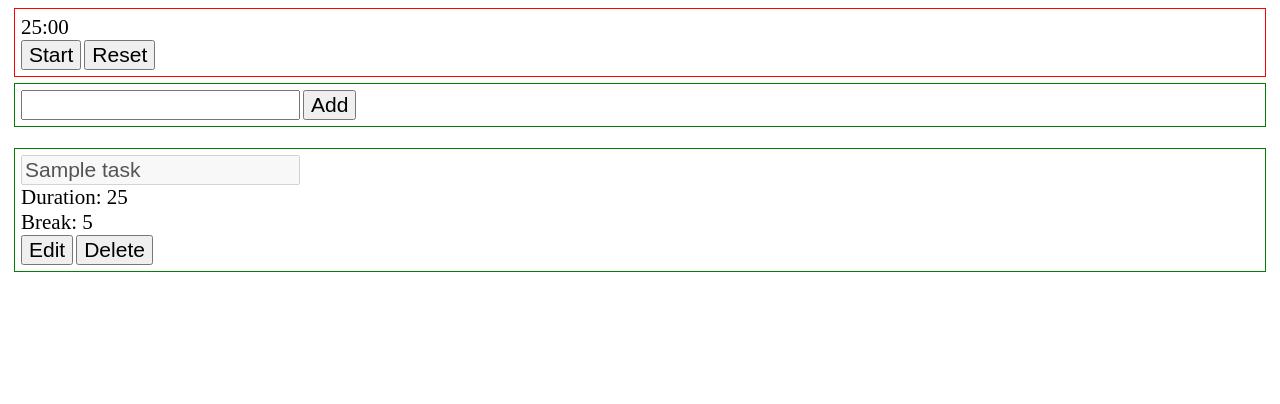
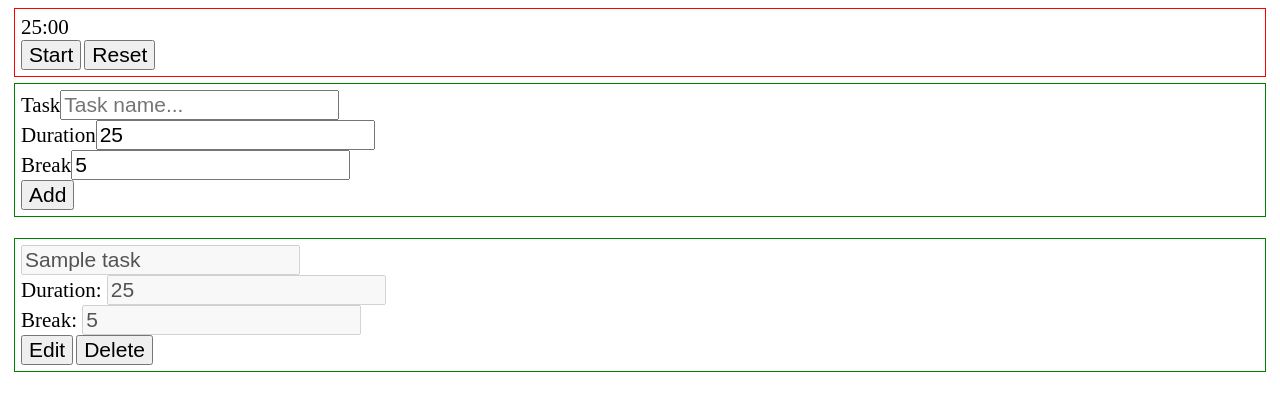
Before and after one commit to jayson-nacional/pomoticker, a React (Vite) app in the folder ui/: page / in a window 1280 px wide. Shown: the top 404 px of the page. Built offline with nearby package versions, Linux system fonts and the light colour scheme.

Commit message:
added edit functionality for todo item

```diff
--- a/ui/src/Pomoticker.jsx
+++ b/ui/src/Pomoticker.jsx
@@ -20,15 +20,20 @@ export default function Pomoticker() {
 		setTodos([...todos, {
 			id: ++currentId,
 			name: todo.name,
-			duration: 25,
-			break: 5
+			duration: todo.taskDuration,
+			breakDuration: todo.breakDuration
 		}]);
 	}
 
 	function handleUpdate(todo) {
 		const updatedTodos = todos.map(item => {
 			if (item.id === todo.id)
-				return { ...item, name: todo.name };
+				return {
+					...item,
+					name: todo.name,
+					duration: todo.taskDuration,
+					breakDuration: todo.breakDuration
+				};
 
 			return item;
 		});
--- a/ui/src/TodoInput.jsx
+++ b/ui/src/TodoInput.jsx
@@ -2,6 +2,8 @@ import { useState } from "react";
 
 export default function TodoInput({ onAdd }) {
 	const [todoName, setTodoName] = useState('');
+	const [taskDuration, setTaskDuration] = useState(25);
+	const [breakDuration, setBreakDuration] = useState(5);
 
 	function handleAdd() {
 		if (!todoName) {
@@ -10,24 +12,56 @@ export default function TodoInput({ onAdd }) {
 		}
 
 		onAdd({
-			name: todoName
+			name: todoName,
+			taskDuration: taskDuration,
+			breakDuration: breakDuration
 		});
 
 		setTodoName('');
+		setTaskDuration(null);
+		setBreakDuration(null);
 	}
 
 	function handleTodoNameChange(value) {
 		setTodoName(value);
 	}
 
+	function handleTaskDurationChange(value) {
+		setTaskDuration(value);
+	}
+
+	function handleBreakDurationChange(value) {
+		setBreakDuration(value);
+	}
+
 	return (
 		<>
 			<div className="todo-input">
-				<input
-					type="text"
-					value={todoName}
-					onChange={(e) => handleTodoNameChange(e.target.value)}
-				/>
+				<div>
+					<label>Task</label>
+					<input
+						type="text"
+						placeholder="Task name..."
+						value={todoName}
+						onChange={(e) => handleTodoNameChange(e.target.value)}
+					/>
+				</div>
+				<div>
+					<label>Duration</label>
+					<input
+						type="number"
+						value={taskDuration}
+						onChange={(e) => handleTaskDurationChange(e.target.value)}
+					/>
+				</div>
+				<div>
+					<label>Break</label>
+					<input
+						type="number"
+						value={breakDuration}
+						onChange={(e) => handleBreakDurationChange(e.target.value)}
+					/>
+				</div>
 				<button onClick={handleAdd}>Add</button>
 			</div>
 		</>
--- a/ui/src/TodoItem.jsx
+++ b/ui/src/TodoItem.jsx
@@ -9,17 +9,29 @@ export default function TodoItem({
 	onUpdate
 }) {
 	const [taskName, setTaskName] = useState(name);
+	const [taskDuration, setTaskDuration] = useState(duration);
+	const [taskBreakDuration, setTaskBreakDuration] = useState(breakDuration);
 	const [isEditable, setIsEditable] = useState(false);
 
 	function handleTodoChange(value) {
 		setTaskName(value);
 	}
 
+	function handleTaskDurationChange(value) {
+		setTaskDuration(value);
+	}
+
+	function handleTaskBreakDurationChange(value) {
+		setTaskBreakDuration(value);
+	}
+
 	function handleEditSave() {
 		if (isEditable) {
 			onUpdate({
 				id: id,
-				name: taskName
+				name: taskName,
+				taskDuration: taskDuration,
+				breakDuration: taskBreakDuration
 			});
 		}
 
@@ -35,8 +47,22 @@ export default function TodoItem({
 						onChange={(e) => handleTodoChange(e.target.value)}
 					/>
 				</div>
-				<div>Duration: {duration}</div>
-				<div>Break: {breakDuration}</div>
+				<div>
+					<label>Duration: </label>
+					<input value={taskDuration}
+						type="number"
+						disabled={!isEditable}
+						onChange={(e) => handleTaskDurationChange(e.target.value)}
+					/>
+				</div>
+				<div>
+					<label>Break: </label>
+					<input value={taskBreakDuration}
+						type="number"
+						disabled={!isEditable}
+						onChange={(e) => handleTaskBreakDurationChange(e.target.value)}
+					/>
+				</div>
 				<div>
 					<button onClick={handleEditSave}>{isEditable ? 'Save' : 'Edit'}</button>
 					<button onClick={() => onDelete(id)}>Delete</button>
```
